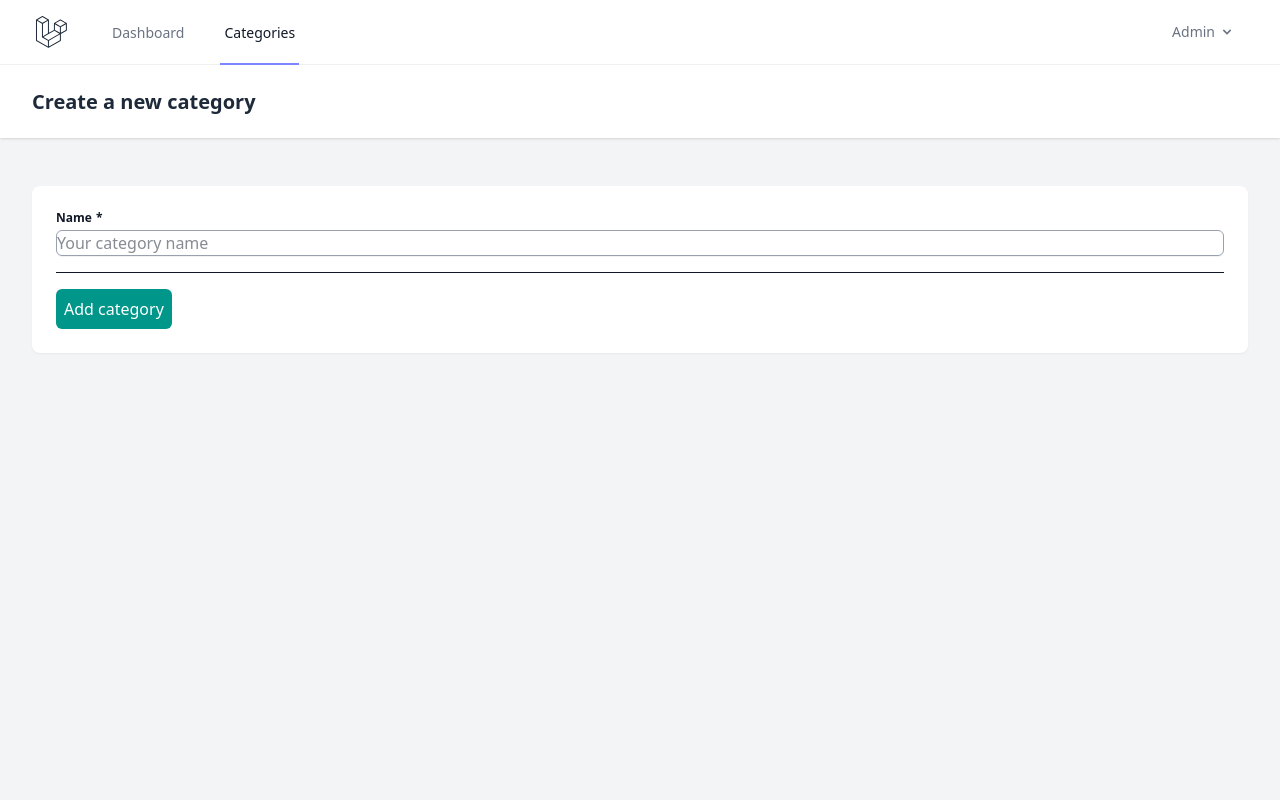
After one commit to Aye-Nyein-Thaw/pinbook, a Laravel app: page /user/categories/create in a window 1280 px wide. The commit adds this page. Run offline with Laravel 12, Linux system fonts and the light colour scheme; a user stored in the database is signed in; data comes from the database, SQL or seed files in the repository; some libraries are stand-ins or nearby versions.

Commit message:
FEATURE :sparkles: Add create and store for categories

```diff
--- a/app/Http/Controllers/Userzone/CategoryController.php
+++ b/app/Http/Controllers/Userzone/CategoryController.php
@@ -4,6 +4,7 @@ namespace App\Http\Controllers\Userzone;
 
 use App\Http\Controllers\Controller;
 use App\Models\Category;
+use Illuminate\Http\Request;
 
 class CategoryController extends Controller
 {
@@ -13,4 +14,22 @@ class CategoryController extends Controller
 
         return view('userzone.categories.index', compact('categories'));
     }
+
+    public function create()
+    {
+        return view('userzone.categories.create');
+    }
+
+    public function store(Request $request)
+    {
+        $request->validate([
+            'name' => ['required', 'string', 'min:3', 'max:255'],
+        ]);
+
+        Category::create([
+            'name' => $request->name,
+        ]);
+
+        return redirect()->route('userzone.categories.index');
+    }
 }
--- a/app/Models/Category.php
+++ b/app/Models/Category.php
@@ -11,6 +11,8 @@ class Category extends Model
     /** @use HasFactory<CategoryFactory> */
     use HasFactory;
 
+    protected $guarded = [];
+
     public function places()
     {
         return $this->belongsToMany(Place::class);
--- /dev/null
+++ b/resources/views/userzone/categories/create.blade.php
@@ -0,0 +1,27 @@
+<x-app-layout>
+    <x-slot name="header">
+        <h2 class="font-semibold text-xl text-gray-800 leading-tight">
+            Create a new category
+        </h2>
+    </x-slot>
+
+    <div class="py-12">
+        <div class="max-w-7xl mx-auto sm:px-6 lg:px-8">
+            <div class="bg-white overflow-hidden shadow-xs sm:rounded-lg">
+                <div class="p-6 text-gray-900">
+
+                    <form action="{{ route('userzone.categories.store') }}" method="post">
+                        @csrf
+
+                        <x-form-textinput name="name" label="Name" placeholder="Your category name" required/>
+
+                        <hr class="my-4"/>
+
+                        <button type="submit" class="p-2 bg-teal-600 text-white rounded-md hover:bg-teal-700">Add category</button>
+                    </form>
+
+                </div>
+            </div>
+        </div>
+    </div>
+</x-app-layout>
--- a/resources/views/userzone/categories/index.blade.php
+++ b/resources/views/userzone/categories/index.blade.php
@@ -8,8 +8,12 @@
     <div class="py-12">
         <div class="max-w-7xl mx-auto sm:px-6 lg:px-8">
             <div class="bg-white overflow-hidden shadow-xs sm:rounded-lg">
-                <div class="px-6 py-4 border-b border-gray-100">
+                <div class="flex items-center justify-between px-6 py-4 border-b border-gray-100">
                     <h3 class="font-semibold text-gray-900">All categories</h3>
+
+                    <a href="{{ route('userzone.categories.create') }}" class="inline-flex items-center rounded-md bg-gray-800 px-4 py-2 text-xs font-semibold uppercase tracking-widest text-white transition duration-150 ease-in-out hover:bg-gray-700">
+                        New category
+                    </a>
                 </div>
 
                 <table class="w-full text-left text-sm text-gray-900">
--- a/routes/web.php
+++ b/routes/web.php
@@ -31,7 +31,7 @@ Route::middleware('auth')->group(function () {
 
     // Normal user routes here ------------------------------------------------------------------
     Route::prefix('user')->name('userzone.')->group(function () {
-        Route::resource('categories', App\Http\Controllers\Userzone\CategoryController::class)->only(['index']);
+        Route::resource('categories', App\Http\Controllers\Userzone\CategoryController::class)->only(['index', 'create', 'store']);
     });
 
     // For the user's profile management
```
